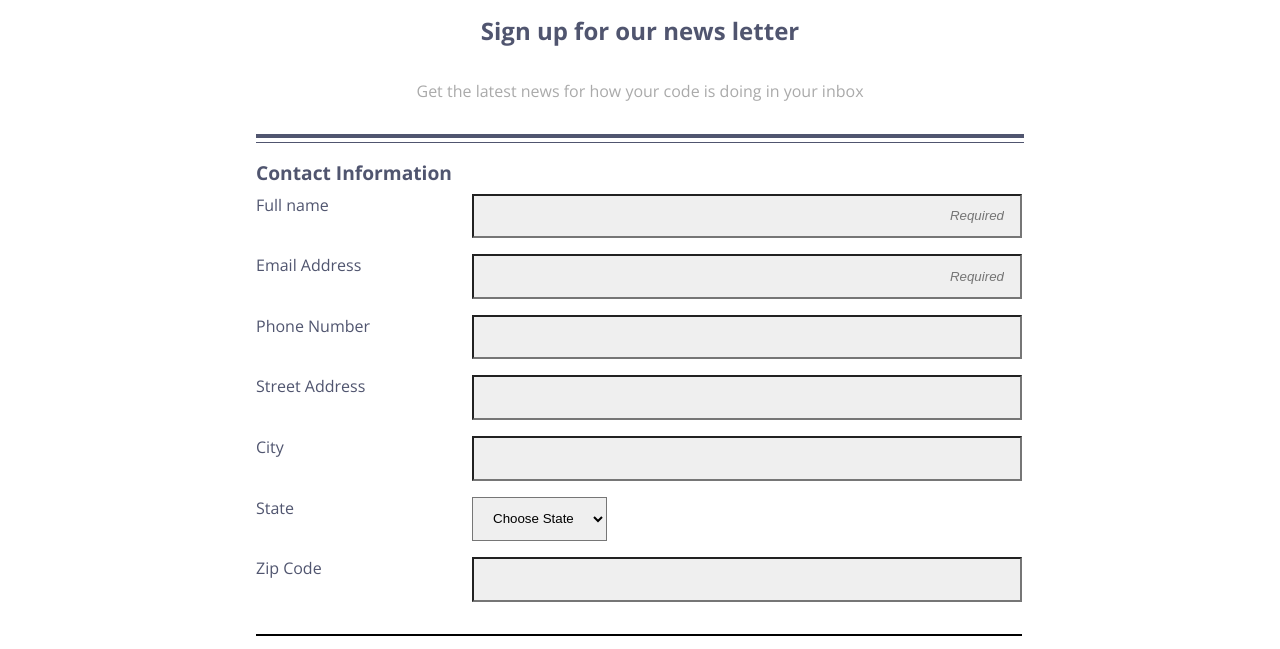
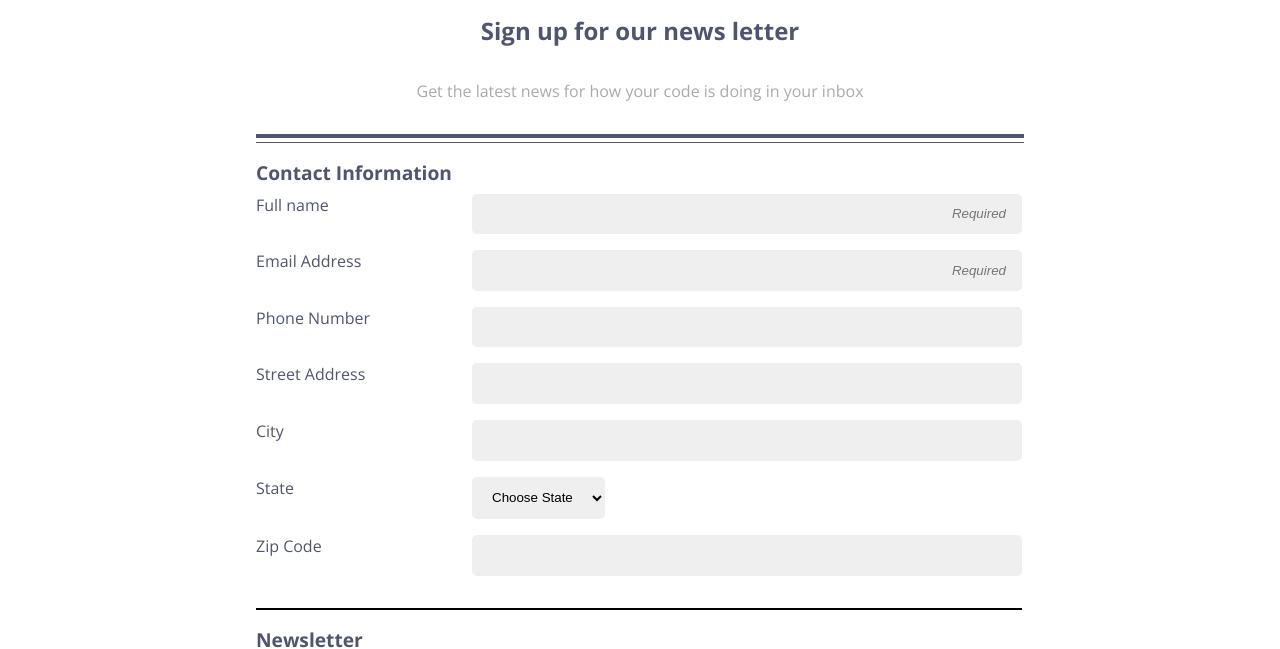
Before and after one commit to jamesbdev/tech-degree-unit-3, a plain HTML site: page index.html in a window 1280 px wide. Shown: the part 81-730 px from the top of the page. Drawn offline with nearby package versions, Linux system fonts and the light colour scheme.

Commit message:
Style inputs

```diff
--- a/css/style.css
+++ b/css/style.css
@@ -56,8 +56,14 @@ footer {
   padding-bottom: 5rem;
 }
 
+input, textarea, select {
+  border: none;
+  border-radius: 5px;
+}
 
-
+input:focus, select:focus, textarea:focus {
+  outline: 2px solid #50556F;
+}
 
 .intro-message {
   text-align: center;
@@ -118,10 +124,7 @@ button[type="submit"] {
   font-weight: 500;
 }
 
-input:focus, select:focus, textarea:focus {
-  border: 1px solid #50556F;
-  outline: 1px solid #50556F;
-}
+
 
 
 
```
